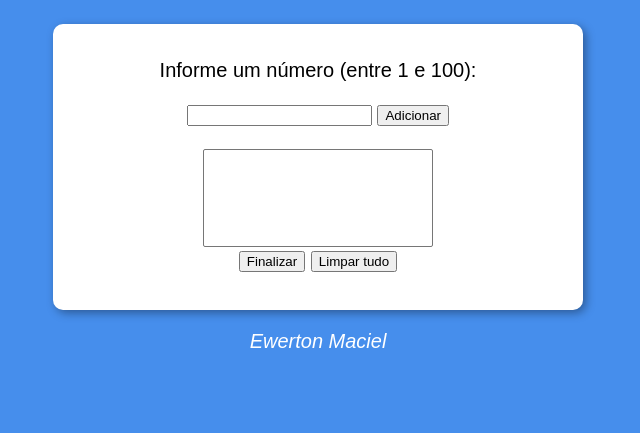
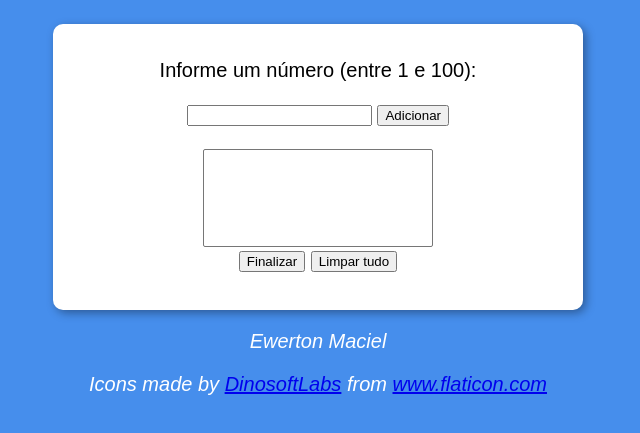
Before and after one commit to ewertonmac/Exercicio-final-JS, a plain HTML site: page index.html in a window 1280 px wide. Shown: the part 75-508 px from the top of the page, without its empty margins (322-962 px from the left). Drawn offline with Linux system fonts and the light colour scheme.

Commit message:
Modificações

```diff
--- a/index.html
+++ b/index.html
@@ -4,6 +4,7 @@
     <meta charset="UTF-8">
     <meta name="viewport" content="width=device-width, initial-scale=1.0">
     <title>Números</title>
+    <link rel="shortcut icon" href="favicon.png" type="image/x-icon">
     <link rel="stylesheet" href="estilo.css">
 </head>
 <body>
@@ -31,6 +32,7 @@
         <p>
         Ewerton Maciel
         </p>
+        <div>Icons made by <a href="https://www.flaticon.com/authors/dinosoftlabs" title="DinosoftLabs">DinosoftLabs</a> from <a href="https://www.flaticon.com/" title="Flaticon">www.flaticon.com</a></div>
     </footer>
     <script src="script.js"></script>
 </body>
--- a/script.js
+++ b/script.js
@@ -3,6 +3,7 @@ var sel =document.getElementById('selectlist')
 var res = document.getElementById('res')
 var arrayNum = []
 
+//validação dos numeros a serem adicionados
 function validNumber(n){
     if(Number(n)>=1 && Number(n)<=100){
         return true
```
Also changed, not shown: favicon.png (added).
